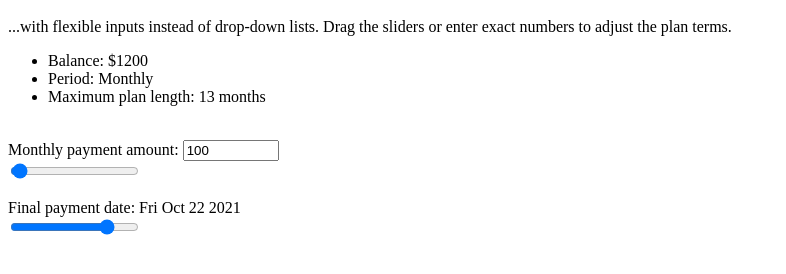
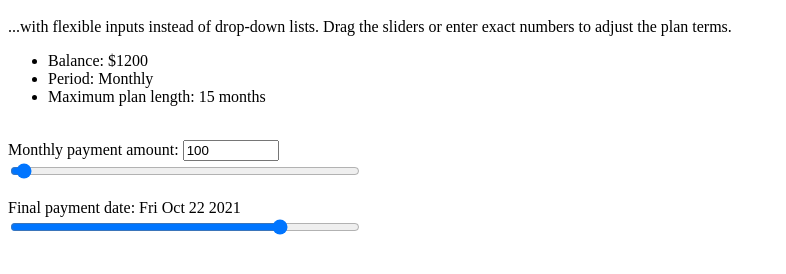
Before and after one commit to aolmstead/refinancing-demo, a plain HTML site: page index.html in a window 1280 px wide. Shown: the part 48-322 px from the top of the page, without its empty margins (0-786 px from the left). Drawn offline with Linux system fonts and the light colour scheme.

Commit message:
Increase max range and width of sliders

```diff
--- a/index.html
+++ b/index.html
@@ -2,6 +2,11 @@
 <head>
 	<meta charset="utf-8">
 	<title>Refinancing demo</title>
+	<style>
+	input[type="range"] {
+		width:350px;
+	}
+	</style>
 </head>
 
 <body>
@@ -11,7 +16,7 @@
 <ul>
 	<li>Balance: $1200</li>
 	<li>Period: Monthly</li>
-	<li>Maximum plan length: 13 months</li>
+	<li>Maximum plan length: 15 months</li>
 </ul>
 <br>
 
```
